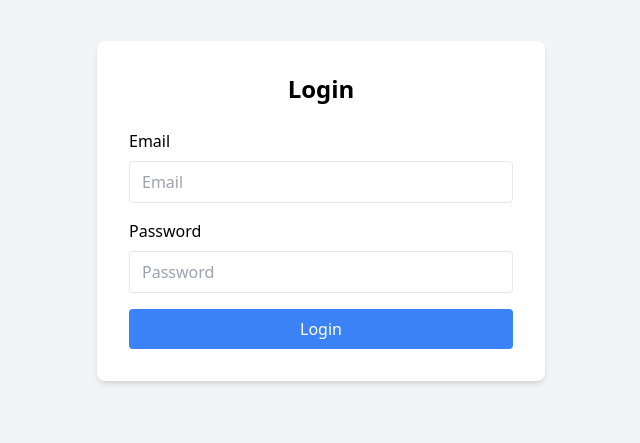
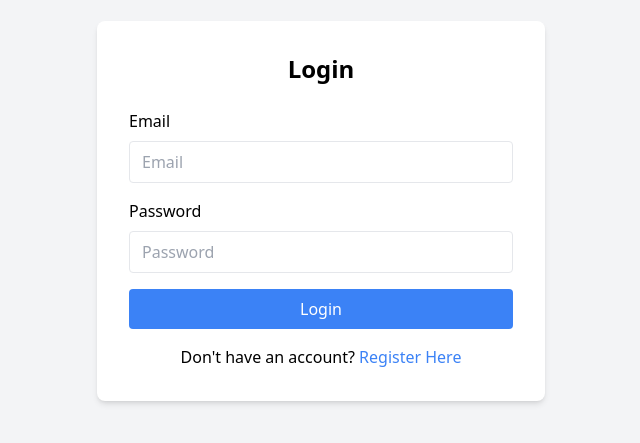
Before and after one commit to felltrin/operatioin-chicken-tender, a Next.js app: page /login in a window 1280 px wide. Shown: the part 189-632 px from the top of the page, without its empty margins (319-959 px from the left). Built offline with nearby package versions, Linux system fonts and the light colour scheme.

Commit message:
There is now a link to register for the user in the login screen. This allows a new user to find where to make an account less hidden

```diff
--- a/src/app/login/page.tsx
+++ b/src/app/login/page.tsx
@@ -2,6 +2,7 @@
 import { useState } from "react";
 import { useRouter } from "next/navigation";
 import { signIn } from "next-auth/react";
+import Link from "next/link";
 
 export default function Login() {
   const [credentials, setCredentials] = useState({
@@ -54,6 +55,17 @@ export default function Login() {
       console.error("Login error:", error);
     }
   };
+
+  const RegistrationLink = () => (
+    <div className="mt-4 text-center">
+      <p>
+        Don't have an account?{" "}
+        <Link href="/signup" className="text-blue-500 hover:underline">
+          Register Here
+        </Link>
+      </p>
+    </div>
+  );
 
   return (
     <div className="min-h-screen flex items-center justify-center bg-gray-100">
@@ -110,6 +122,8 @@ export default function Login() {
             Login
           </button>
         </form>
+
+        <RegistrationLink />
       </div>
     </div>
   );
```
